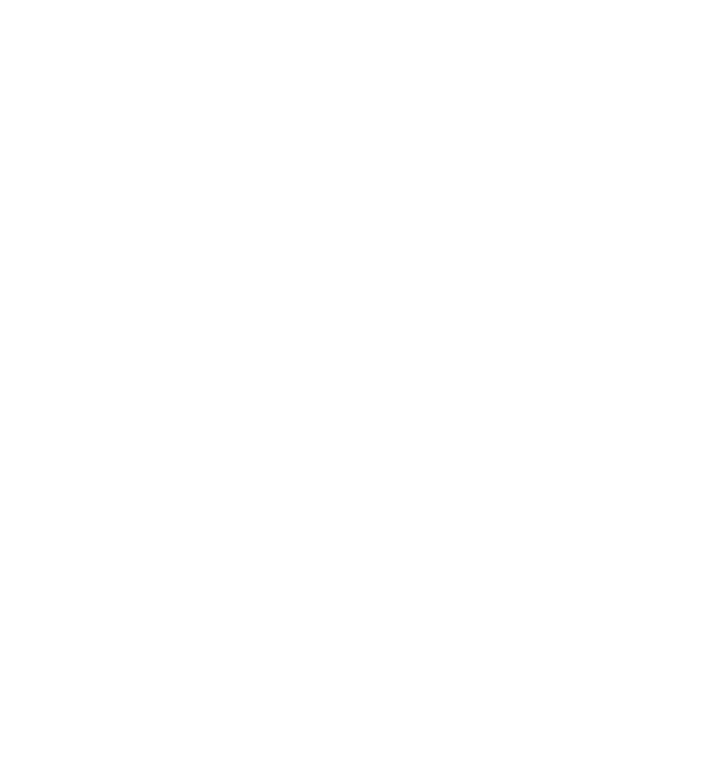
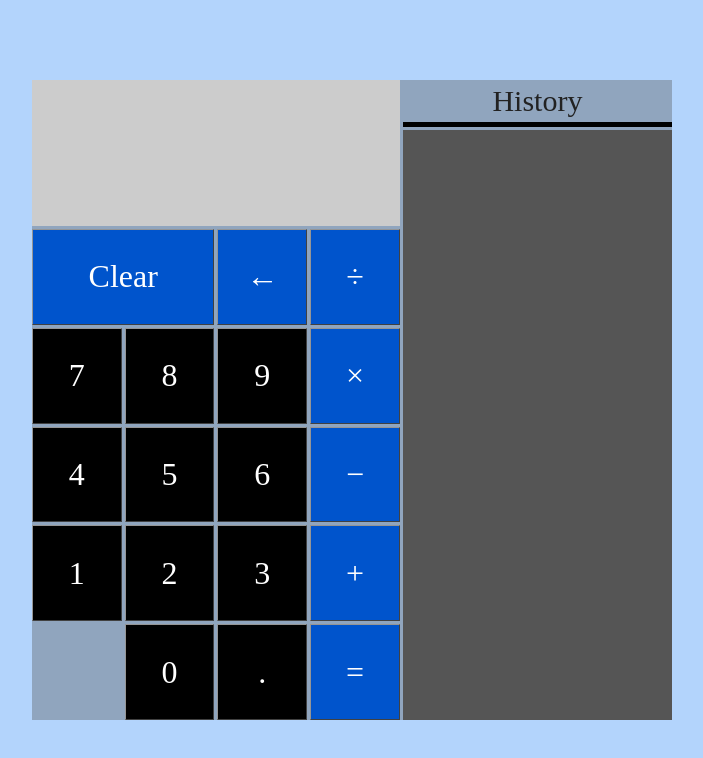
Before and after one commit to TheWalrusman/Calculator, a website: page index.html in a window 1280 px wide. Shown: the whole page, without its empty margins (288-991 px from the left). Drawn offline with nearby package versions, Linux system fonts and the light colour scheme.

Commit message:
frame added and mouse over events added

```diff
--- a/css/calculator.css
+++ b/css/calculator.css
@@ -0,0 +1,129 @@
+body{
+  background-color: #b3d4fc;
+}
+#calcFrame{
+  height: 80vh;
+  width: 50vw;
+  vertical-align: middle;
+  margin: 10vh 25vw 10vh 25vw;
+  background-color: rgba(85, 85, 85, 0.37);
+  display: grid;
+  grid-template-columns: 1fr 1fr 1fr 1fr 3fr ;
+  grid-template-rows: .05fr 1fr 1fr 1fr 1fr 1fr 1fr;
+  grid-template-areas:
+    "displayBox displayBox displayBox displayBox historyHeader"
+    "displayBox displayBox displayBox displayBox historyBox"
+    "clearBox clearBox backspaceBox divisonBox historyBox"
+    "sevenBox eightBox nineBox multiplicationBox historyBox"
+    "fourBox fiveBox sixBox subtractionBox historyBox"
+    "oneBox twoBox threeBox additionBox historyBox"
+    ". zeroBox decimalBox equalBox historyBox";
+  grid-column-gap: 3px;
+  grid-row-gap: 3px;
+  justify-items: stretch;
+  align-items: stretch;
+}
+.valueBox{
+  background-color: black;
+  color: white;
+  border: 1px outset rgb(149, 149, 149);
+
+}
+.operandBox{
+  background-color: #0054cc;
+  color: white;
+  border: 1px outset rgb(149, 149, 149);
+
+}
+
+
+#displayBox{
+  grid-area: displayBox;
+  background-color: #cccccc;
+  color: white;
+}
+#historyBox{
+  grid-area: historyBox;
+  background-color: #555555;
+  color: white;
+}
+#historyHeader{
+  vertical-align: middle;
+  text-align: center;
+  font-size: 30px;
+  border-bottom: 5px solid black;
+}
+div.operandBox, div.valueBox{
+  transition: background-color .1s 0s;
+  display: flex;
+  justify-content: center;
+  align-items: center;
+  pointer-events: auto;
+
+}
+.operandBox > p, .valueBox > p{
+  font-size: 4vh;
+  margin: 0;
+  user-select: none;
+}
+.operandBox:hover{
+  background-color: red;
+}
+.valueBox:hover{
+  background-color: darkgreen;
+}
+
+#additionBox{
+  grid-area: additionBox;
+}
+#subtractionBox{
+  grid-area: subtractionBox;
+}
+#multiplicationBox{
+  grid-area: multiplicationBox;
+}
+#divisionBox{
+  grid-area: divisonBox;
+}
+#equalBox{
+  grid-area: equalBox;
+}
+#clearBox{
+  grid-area: clearBox;
+}
+#backspaceBox{
+  grid-area: backspaceBox;
+}
+#decimalBox{
+  grid-area: decimalBox;
+}
+#zeroBox{
+  grid-area: zeroBox;
+}
+#oneBox{
+  grid-area: oneBox;
+}
+#twoBox{
+  grid-area: twoBox;
+}
+#threeBox{
+  grid-area: threeBox;
+}
+#fourBox{
+  grid-area: fourBox;
+}
+#fiveBox{
+  grid-area: fiveBox;
+}
+#sixBox{
+  grid-area: sixBox;
+}
+#sevenBox{
+  grid-area: sevenBox;
+}
+#eightBox{
+  grid-area: eightBox;
+}
+#nineBox{
+  grid-area: nineBox;
+}
--- a/index.html
+++ b/index.html
@@ -27,62 +27,66 @@
     <div id="displayBox">
 
     </div>
+    <div id="historyHeader">
+      History
+    </div>
     <div id="historyBox">
+
 
     </div>
     <div id="additionBox" class="operandBox">
-
+      <p> &#43; </p>
     </div>
-    <div id="SubtractionBox" class="operandBox">
-
+    <div id="subtractionBox" class="operandBox">
+      <p> &#8722; </p>
     </div>
     <div id="multiplicationBox" class="operandBox">
-
+      <p> &#215; </p>
     </div>
     <div id="divisionBox" class="operandBox">
-
+      <p> &#247; </p>
     </div>
     <div id="equalBox" class="operandBox">
-
+      <p> &#61; </p>
     </div>
     <div id="clearBox" class="operandBox">
-
+      <p> Clear </p>
     </div>
     <div id="backspaceBox" class="operandBox">
-
+      <p> &#8592; </p>
     </div>
     <div id="decimalBox" class="valueBox">
-
+      <p> . </p>
     </div>
     <div id="zeroBox" class="valueBox">
-
+      <p> 0 </p>
     </div>
     <div id="oneBox" class="valueBox">
-
+      <p> 1 </p>
     </div>
     <div id="twoBox" class="valueBox">
-
+      <p> 2 </p>
     </div>
     <div id="threeBox" class="valueBox">
-
+      <p> 3 </p>
     </div>
     <div id="fourBox" class="valueBox">
-
+      <p> 4 </p>
     </div>
     <div id="fiveBox" class="valueBox">
-
+      <p> 5 </p>
     </div>
     <div id="sixBox" class="valueBox">
-
+      <p> 6 </p>
     </div>
     <div id="sevenBox" class="valueBox">
-
+      <p> 7 </p>
     </div>
     <div id="eightBox" class="valueBox">
-
+      <p> 8 </p>
     </div>
     <div id="nineBox" class="valueBox">
-
+      <p> 9 </p>
     </div>
   </div>
 
```
